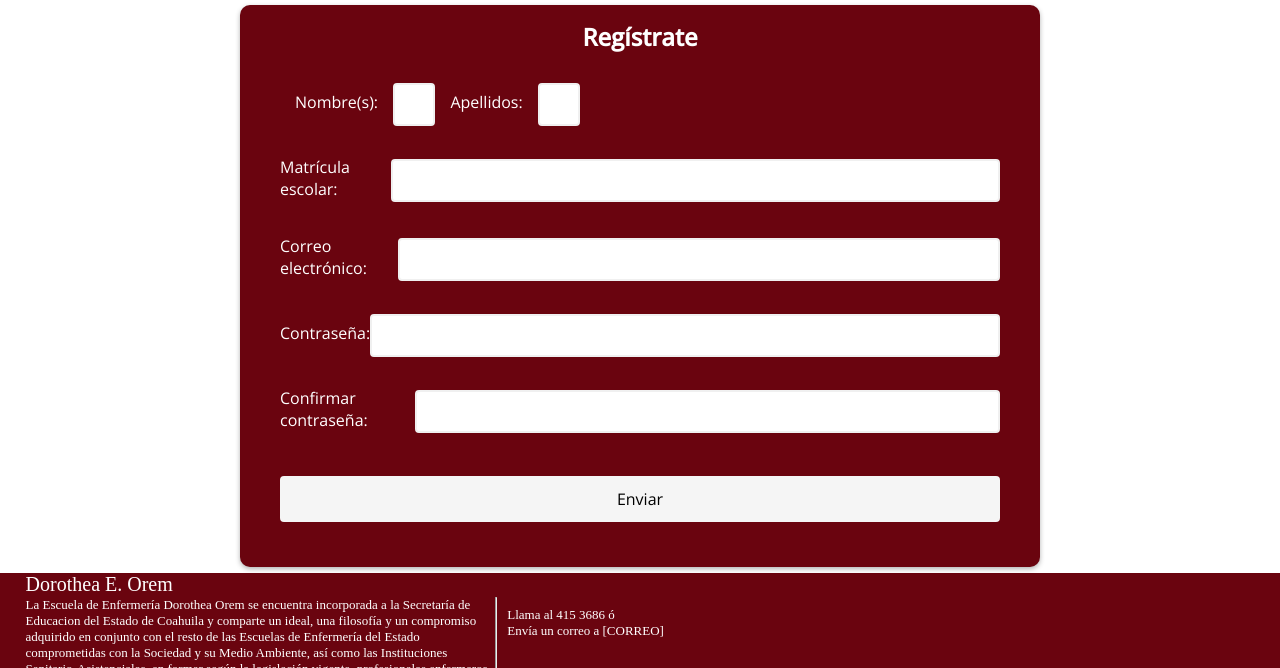
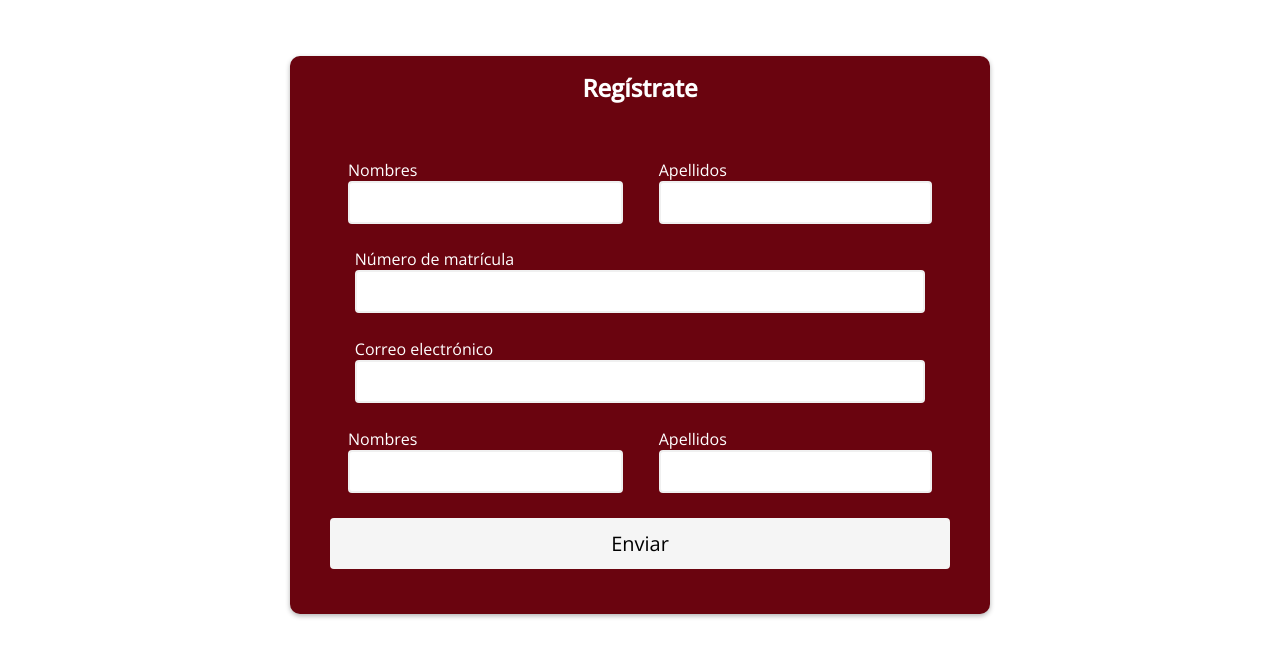
Before and after one commit to IonCna/DorotheaOnline, a website: page views/Register.html in a window 1280 px wide. Shown: the part 103-771 px from the top of the page. Drawn offline with nearby package versions, Linux system fonts and the light colour scheme; files that its build step writes are made by us from their sources; files whose address does not match are found by name; a web font is replaced by a local one.

Commit message:
REGISTRO SEMI ARREGLADO

```diff
--- a/public/css/login.css
+++ b/public/css/login.css
@@ -121,3 +121,7 @@
     text-align: center;
     padding-top: 15px;
 }
+
+.forgot_pass__container {
+    margin-top: 1.5%;
+}
--- a/public/css/register.css
+++ b/public/css/register.css
@@ -1,6 +1,7 @@
 .register__container {
     display: flex;
     justify-content: center;
+    margin: 4% 0% 4% 0%;
 }
 
 .register_format {
@@ -12,7 +13,7 @@
     box-shadow: 0 2px 5px rgba(0, 0, 0, 0.3);
     overflow: hidden;
     max-width: 100%;
-    width: 800px;
+    width: 700px;
 }
 
 .register_text__container {
@@ -24,27 +25,21 @@
     padding: 30px 40px;
 }
 
-.div-name {
-    width: 300px;
+.form-control {
     display: flex;
-    align-items: center;
+    margin: 4% 0% 4% 0%;
 }
 
-.div-name label {
-    margin: 0px 15px 0px 15px;
+.form-control.nombre {
+    justify-content: space-around;
 }
 
-.form-control {
-    margin-bottom: 10px;
-    padding-bottom: 20px;
-    position: relative;
-    display: flex;
-    align-items: center;
+.form-control.matricula, .form-control.correo {
+    margin: 4% 4% 4% 4%;
 }
 
-.form-control label {
-    display: inline-block;
-    margin-bottom: 5px;
+.form-control.matricula input, .form-control.correo input {
+    width: 570px;
 }
 
 .form-control input {
@@ -105,7 +100,7 @@
     color: rgb(0, 0, 0);
     display: block;
     font-family: inherit;
-    font-size: 16px;
+    font-size: 20px;
     padding: 10px;
     margin-top: 20px;
     width: 100%;
--- a/views/Register.html
+++ b/views/Register.html
@@ -1,13 +1,12 @@
 <!DOCTYPE html>
 <html lang="en">
-
   <head>
-    <meta charset="UTF-8">
-    <meta name="viewport" content="width=device-width, initial-scale=1.0">
-    <link rel="stylesheet" href="css/General.css">
-    <link rel="stylesheet" href="css/Header.css">
-    <link rel="stylesheet" href="css/Footer.css">
-    <link rel="stylesheet" href="css/Register.css">
+    <meta charset="UTF-8" />
+    <meta name="viewport" content="width=device-width, initial-scale=1.0" />
+    <link rel="stylesheet" href="css/General.css" />
+    <link rel="stylesheet" href="css/Header.css" />
+    <link rel="stylesheet" href="css/Footer.css" />
+    <link rel="stylesheet" href="css/Register.css" />
     <title>Dorothea Online - Registro</title>
   </head>
 
@@ -25,51 +24,53 @@
           </div>
           <form id="register_form">
             <div class="form-control nombre">
-                        <div class="div-name">
-                            <label for="">Nombre(s): </label>
-                            <input type="text" id="name">
-                            <i class="fas fa-check-circle"></i>
-                            <i class="fas fa-exclamation-circle"></i>
-                            <small>Error mensaje</small>
-
-                            <label for="">Apellidos: </label>
-                            <input type="text" id="lastname">
-                            <i class="fas fa-check-circle"></i>
-                            <i class="fas fa-exclamation-circle"></i>
-                            <small>Error mensaje</small>
-
+              <div>
+                <label>Nombres</label>
+                <input type="text" />
               </div>
+              <div>
+                <label>Apellidos</label>
+                <input type="text" />
               </div>
-
-                    <div class="form-control">
-                        <label for="">Matrícula escolar: </label>
-                        <input type="text" id="matricula">
               <i class="fas fa-check-circle"></i>
               <i class="fas fa-exclamation-circle"></i>
               <small>Error mensaje</small>
             </div>
-                    <div class="form-control">
-                        <label for="">Correo electrónico: </label>
-                        <input type="email" id="email">
+            <div class="form-control matricula">
+              <div>
+                <label>Número de matrícula</label>
+                <input type="text" />
+              </div>
               <i class="fas fa-check-circle"></i>
               <i class="fas fa-exclamation-circle"></i>
               <small>Error mensaje</small>
             </div>
-                    <div class="form-control">
-                        <label for="">Contraseña: </label>
-                        <input type="password" id="pass">
+            <div class="form-control correo">
+              <div>
+                <label>Correo electrónico</label>
+                <input type="email" />
+              </div>
               <i class="fas fa-check-circle"></i>
               <i class="fas fa-exclamation-circle"></i>
               <small>Error mensaje</small>
             </div>
-                    <div class="form-control">
-                        <label for="">Confirmar contraseña: </label>
-                        <input type="password" id="confirm_pass">
+            <!-- contraseña y confirmar contraseña bugeados wtf-->
+            <div class="form-control nombre">
+              <div>
+                <label>Nombres</label>
+                <input type="password" />
+              </div>
+              <div>
+                <label>Apellidos</label>
+                <input type="password" />
+              </div>
               <i class="fas fa-check-circle"></i>
               <i class="fas fa-exclamation-circle"></i>
               <small>Error mensaje</small>
+              <!--IF (BUGEADO) ARREGLAR()
+                  -->
             </div>
-                    <input type="button" value="Enviar">
+            <input type="button" value="Enviar" />
           </form>
         </div>
       </section>
@@ -78,5 +79,4 @@
       <script src="src/Footer.Gen.js"></script>
     </footer>
   </body>
-
 </html>
```
Also changed, not shown: views/login.html (+6 -1 lines). Lines whose indentation alone changed are shown as unchanged.
